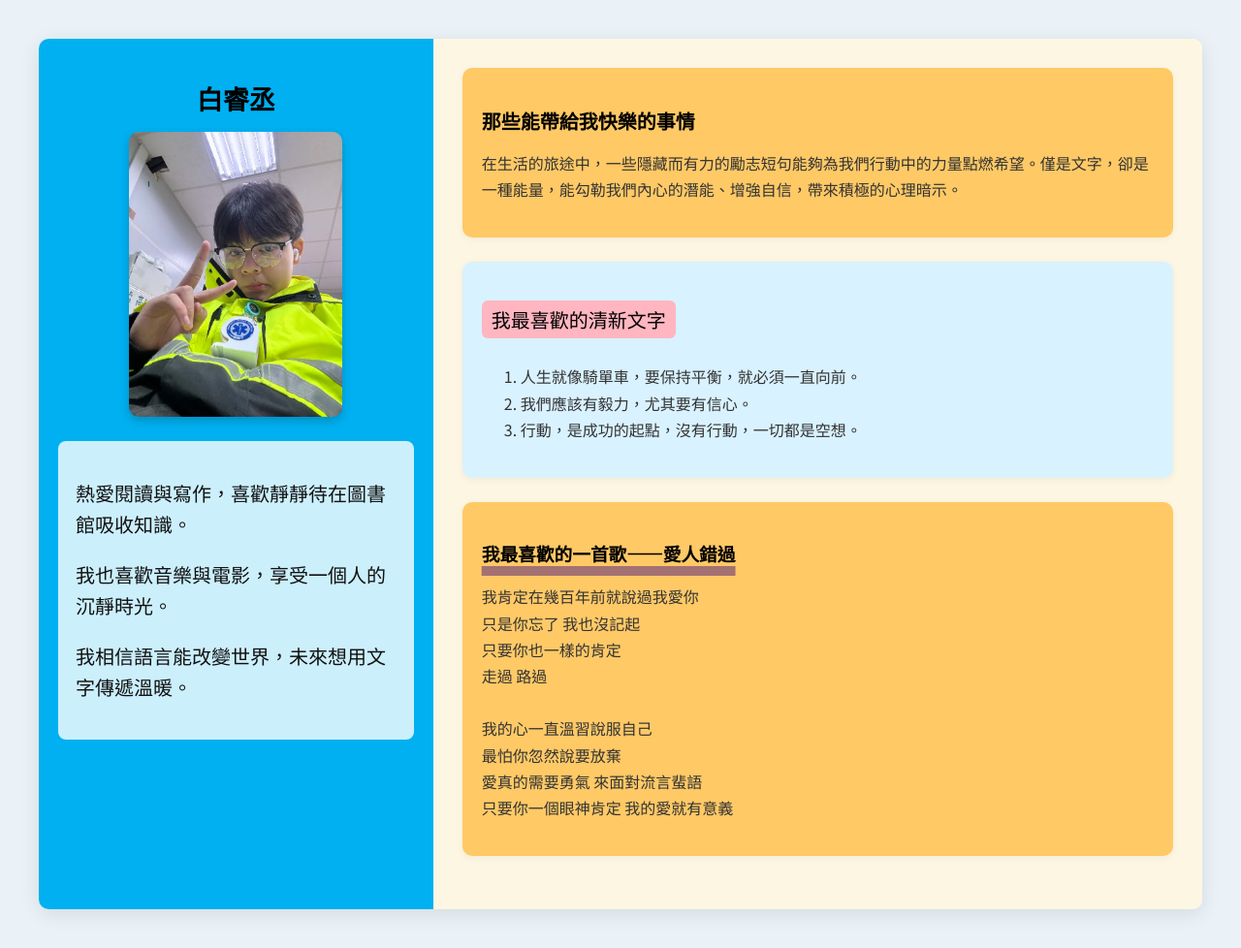
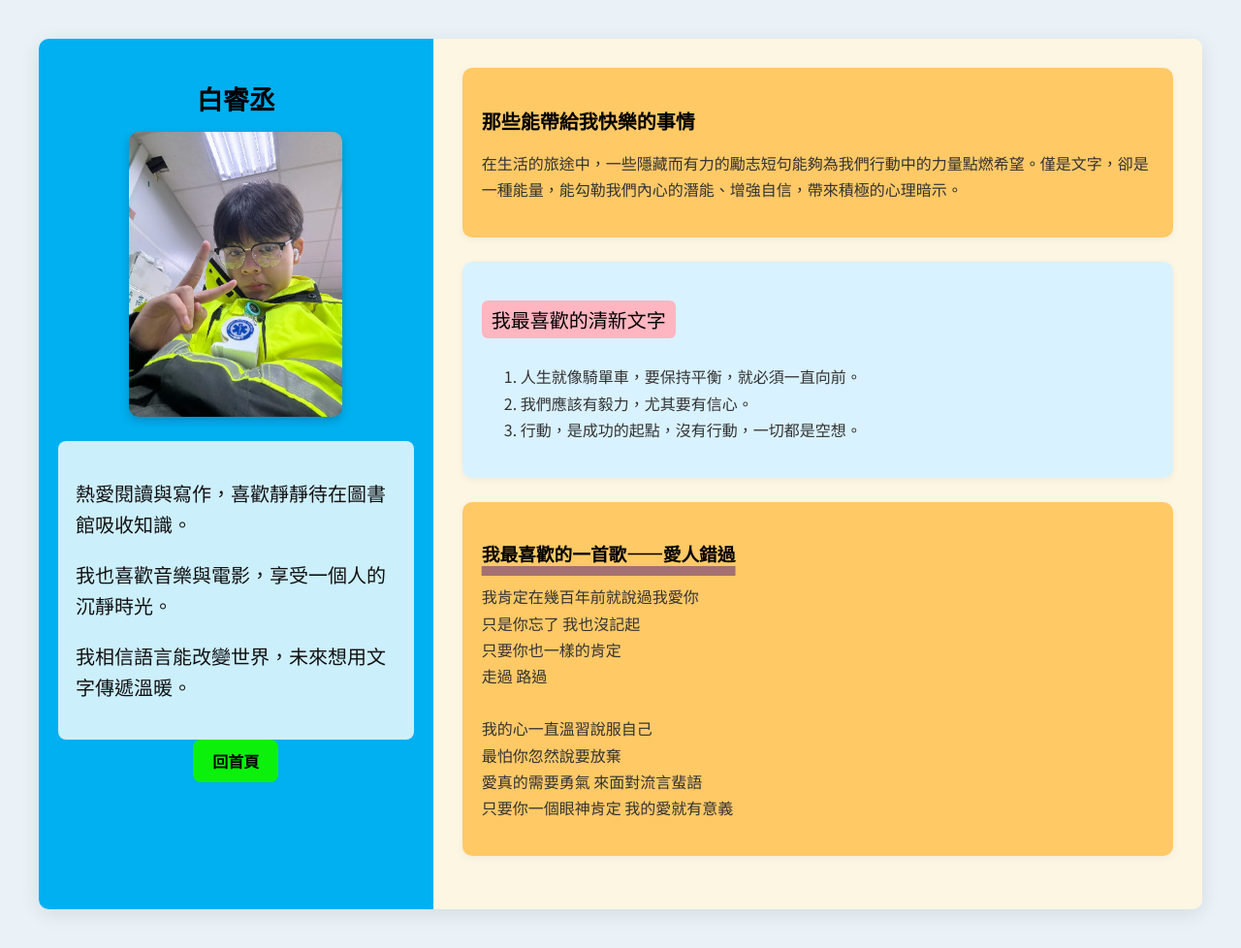
Before and after one commit to Thomas980130/STUST-430, a plain HTML site: page index1.html in a window 1280 px wide. Shown: the whole page at 97% size. Drawn offline with Linux system fonts and the light colour scheme.

Commit message:
Add files via upload

```diff
--- a/index.css
+++ b/index.css
@@ -93,3 +93,19 @@ body {
     font-weight: 400;
     font-style: normal;
   }
+  .home-button {
+    display: inline-block;
+    padding: 10px 20px;
+    background-color: #0bf10b;
+    color: #000;
+    text-decoration: none;
+    border-radius: 8px;
+    font-family: 'Noto Sans TC', sans-serif;
+    font-weight: bold;
+    transition: transform 0.2s, background-color 0.2s;
+  }
+
+  .home-button:hover {
+    background-color: #01ff0e;
+    transform: scale(1.05);
+  }
--- a/index1.html
+++ b/index1.html
@@ -17,6 +17,7 @@
         <p>我也喜歡音樂與電影，享受一個人的沉靜時光。</p>
         <p>我相信語言能改變世界，未來想用文字傳遞溫暖。</p>
       </div>
+      <a href="index.html" class="home-button">回首頁</a>
     </div>
 
     <div class="right-panel">
```
Also changed, not shown: fontstyle2.html (+18 -0 lines), text-emphapis,fontstyle3.html (+19 -0 lines), textshadow.html (+18 -0 lines).
